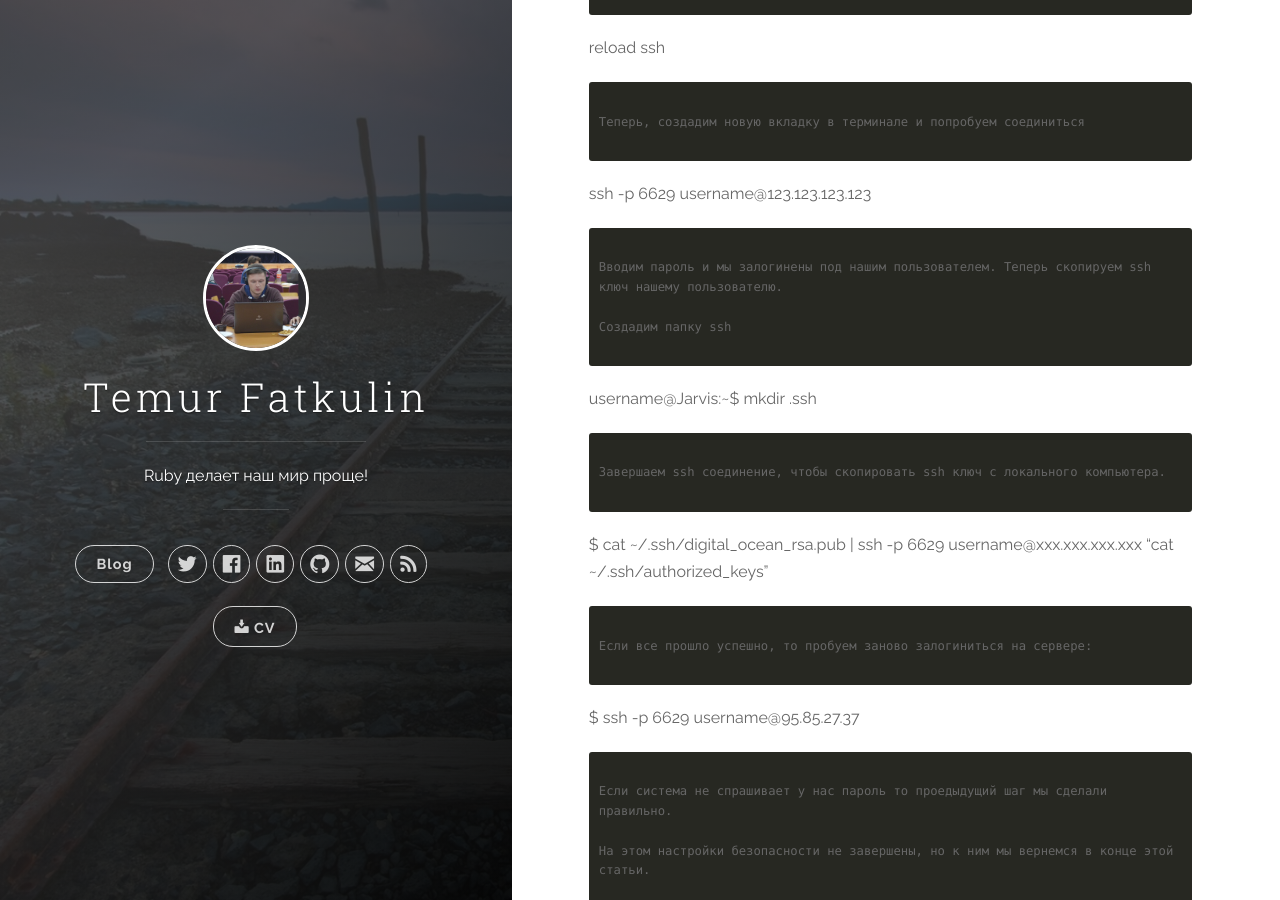
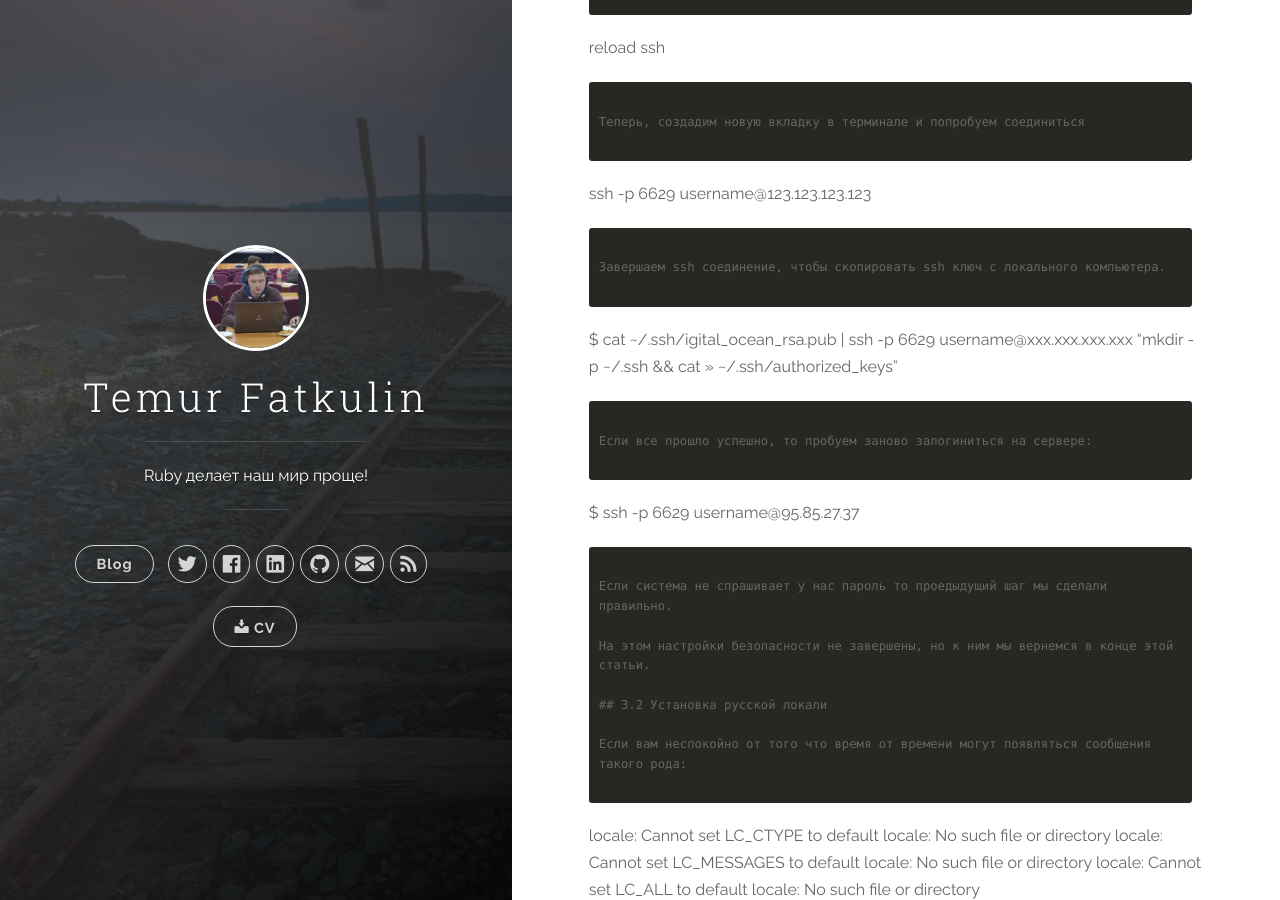
Before and after one commit to istickz/istickz.github.io, a Jekyll site: the page built from _posts/2014-02-18-deploy-rails-app.md, in a window 1280 px wide and 900 px high, scrolled down 4909 px. Built offline with Jekyll 4.4.1, drawn with Linux system fonts in a browser that asks for light colours; nearby versions of some CDN libraries; comment, search, counter and statistics services are not loaded.

Commit message:
Update 2014-02-18-deploy-rails-app.md

````diff
--- a/_posts/2014-02-18-deploy-rails-app.md
+++ b/_posts/2014-02-18-deploy-rails-app.md
@@ -211,18 +211,10 @@ reload ssh
 ssh -p 6629 username@123.123.123.123
 ```
 
-Вводим пароль и мы залогинены под нашим пользователем. Теперь скопируем ssh ключ нашему пользователю.
-
-Создадим папку ssh
-
-```
-username@Jarvis:~$ mkdir .ssh
-```
-
 Завершаем ssh соединение, чтобы скопировать ssh ключ с локального компьютера.
 
 ```
-$ cat ~/.ssh/digital_ocean_rsa.pub | ssh -p 6629 username@xxx.xxx.xxx.xxx "cat  ~/.ssh/authorized_keys"
+$ cat ~/.ssh/igital_ocean_rsa.pub | ssh -p 6629 username@xxx.xxx.xxx.xxx "mkdir -p ~/.ssh && cat >>  ~/.ssh/authorized_keys"
 ```
 
 Если все прошло успешно, то пробуем заново залогиниться на сервере:
````
